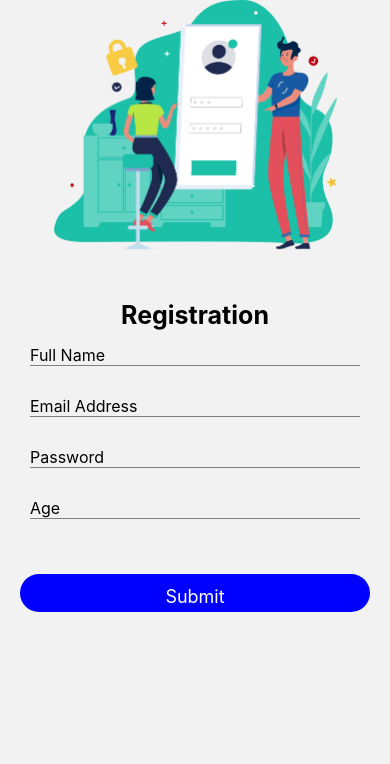
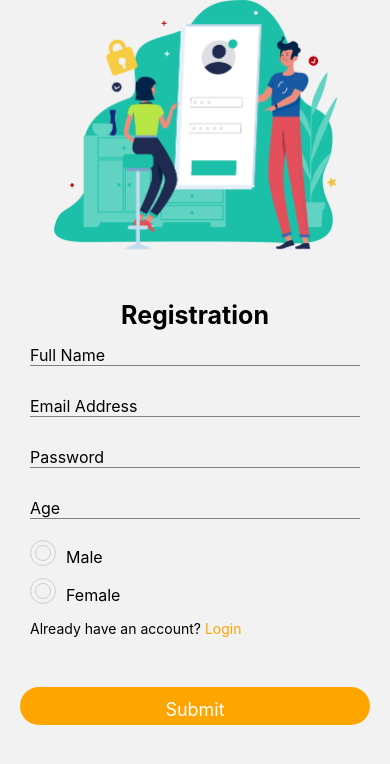
Before and after one commit to Rasalahmad/Todo-Mobile-App, a React Native app: screen / in a window 390 px wide. Shown: the top 764 px of the page. Built offline with nearby package versions, Linux system fonts and the light colour scheme.

Commit message:
radio input

```diff
--- a/package.json
+++ b/package.json
@@ -16,7 +16,7 @@
     "expo-status-bar": "~1.4.0",
     "react": "18.0.0",
     "react-native": "0.69.6",
-    "react-native-gesture-handler": "^2.7.0",
+    "react-native-gesture-handler": "~2.5.0",
     "react-native-safe-area-context": "4.3.1"
   },
   "devDependencies": {
--- a/src/components/Button.jsx
+++ b/src/components/Button.jsx
@@ -13,7 +13,7 @@ const styles = StyleSheet.create({
     paddingBottom: 5,
     borderRadius: 20,
     alignSelf: "center",
-    backgroundColor: "blue",
+    backgroundColor: "orange",
     color: "#fff",
     fontSize: 18,
   },
--- a/src/screens/Login.jsx
+++ b/src/screens/Login.jsx
@@ -1,16 +1,55 @@
-import { StyleSheet, Text, View, Button } from "react-native";
+import {
+  Image,
+  StyleSheet,
+  Text,
+  SafeAreaView,
+  View,
+  TextInput,
+} from "react-native";
 import React from "react";
+import Input from "../components/Input";
+import Button from "../components/Button";
 
 export default function Login({ navigation }) {
   return (
-    <View>
-      <Text>Login</Text>
-      <Button
-        title="Go to Details"
-        onPress={() => navigation.navigate("Registration")}
-      />
-    </View>
+    <SafeAreaView style={styles.container}>
+      <Image source={require("../../assets/login.png")} style={styles.img} />
+      <View style={styles.inputContainer}>
+        <Text style={styles.heading}>Login</Text>
+        <Input placeholder={"Email Address"} />
+        <Input placeholder={"Password"} secureTextEntry />
+        <Text style={styles.routText}>
+          Don't have an account?{" "}
+          <Text style={{ color: "orange" }}>Registration</Text>
+        </Text>
+        <View style={{ marginVertical: 40 }}>
+          <Button title={"Submit"} />
+        </View>
+      </View>
+    </SafeAreaView>
   );
 }
 
-const styles = StyleSheet.create({});
+const styles = StyleSheet.create({
+  container: {
+    flex: 1,
+  },
+  img: {
+    width: "100%",
+    height: 250,
+    resizeMode: "contain",
+  },
+  heading: {
+    fontSize: 25,
+    fontWeight: "bold",
+    textAlign: "center",
+  },
+  inputContainer: {
+    marginVertical: 50,
+    marginHorizontal: 20,
+  },
+  routText: {
+    marginLeft: 10,
+    marginVertical: 10,
+  },
+});
--- a/src/screens/Registration.jsx
+++ b/src/screens/Registration.jsx
@@ -5,12 +5,15 @@ import {
   SafeAreaView,
   View,
   TextInput,
+  Pressable,
 } from "react-native";
-import React from "react";
+import React, { useState } from "react";
 import Input from "../components/Input";
 import Button from "../components/Button";
 
 export default function Registration({ navigation }) {
+  const radioOption = ["Male", "Female"];
+  const [gender, setGender] = useState(null);
   return (
     <SafeAreaView style={styles.container}>
       <Image source={require("../../assets/login.png")} style={styles.img} />
@@ -20,6 +23,35 @@ export default function Registration({ navigation }) {
         <Input placeholder={"Email Address"} />
         <Input placeholder={"Password"} secureTextEntry />
         <Input placeholder={"Age"} />
+        {radioOption.map((option) => {
+          const selected = option === gender;
+          return (
+            <Pressable
+              style={styles.radioContainer}
+              key={option}
+              onPress={() => setGender(option)}
+            >
+              <View
+                style={[
+                  styles.outerCircle,
+                  selected && styles.selectedOuterCircle,
+                ]}
+              >
+                <View
+                  style={[
+                    styles.innerCircle,
+                    selected && styles.selectedInnerCircle,
+                  ]}
+                ></View>
+              </View>
+              <Text style={styles.radioText}>{option}</Text>
+            </Pressable>
+          );
+        })}
+        <Text style={styles.routText}>
+          Already have an account?{" "}
+          <Text style={{ color: "orange" }}>Login</Text>
+        </Text>
         <View style={{ marginVertical: 40 }}>
           <Button title={"Submit"} />
         </View>
@@ -46,4 +78,42 @@ const styles = StyleSheet.create({
     marginVertical: 50,
     marginHorizontal: 20,
   },
+  routText: {
+    marginLeft: 10,
+    marginVertical: 10,
+  },
+  radioContainer: {
+    flexDirection: "row",
+    alignItems: "center",
+    marginHorizontal: 10,
+    marginVertical: 5,
+  },
+  outerCircle: {
+    width: 26,
+    height: 26,
+    borderRadius: 13,
+    borderWidth: 0.5,
+    alignItems: "center",
+    borderColor: "#cfcfcf",
+    justifyContent: "center",
+  },
+  innerCircle: {
+    width: 16,
+    height: 16,
+    borderRadius: 8,
+    borderWidth: 0.5,
+    borderColor: "#cfcfcf",
+  },
+  radioText: {
+    marginTop: 8,
+    fontSize: 16,
+    marginLeft: 10,
+  },
+  selectedOuterCircle: {
+    borderColor: "orange",
+  },
+  selectedInnerCircle: {
+    borderColor: "orange",
+    backgroundColor: "orange",
+  },
 });
```
Also changed, not shown: 1 other file (tests, documents, lock files or other folders).
